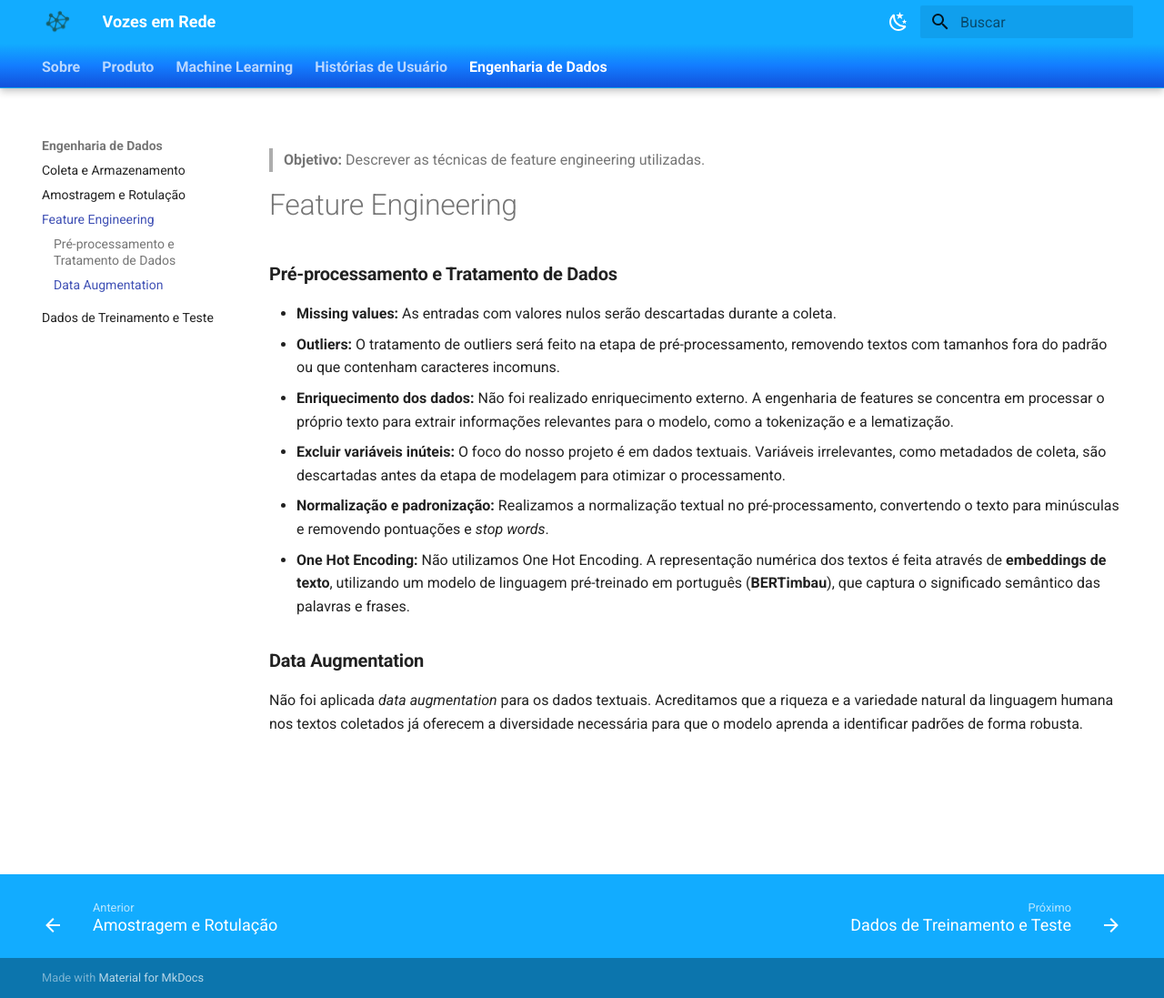
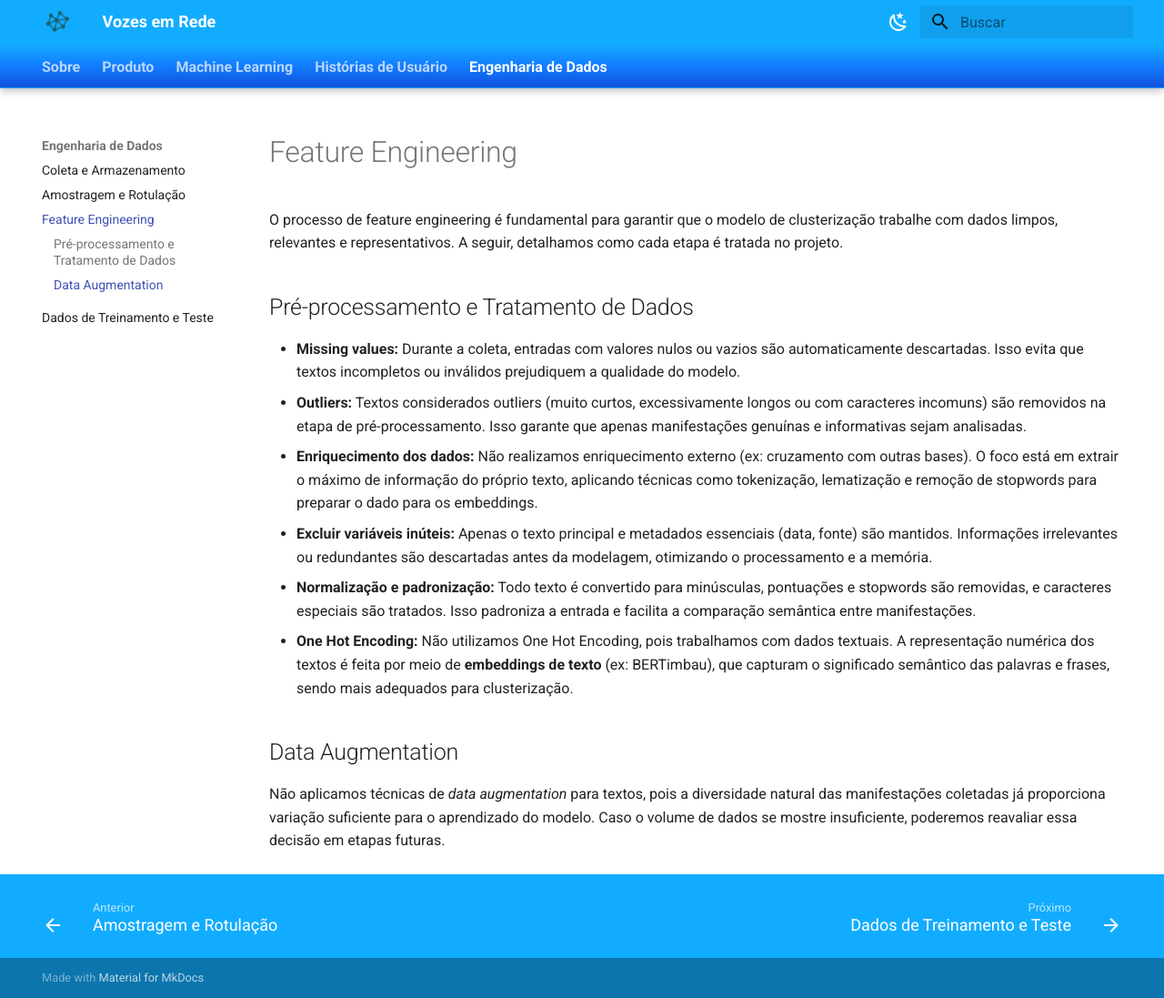
Before and after one commit to unb-Sistemas-de-Machine-learning/group7-social-voice-clusters, an MkDocs documentation site: the page built from docs/engenharia_de_dados/feature_engineering.md, in a window 1280 px wide and 1097 px high. Shown: the whole window at 91% size. Built offline with MkDocs 1.6.1 and Material for MkDocs 9.7.7, drawn with Linux system fonts in a browser that asks for light colours.

Commit message:
fix: fixing grammar

```diff
--- a/docs/engenharia_de_dados/feature_engineering.md
+++ b/docs/engenharia_de_dados/feature_engineering.md
@@ -1,17 +1,16 @@
-> **Objetivo:** Descrever as técnicas de feature engineering utilizadas.
-
 # Feature Engineering
 
-<!-- Listar e descrever técnicas de feature engineering aplicadas. -->
-### **Pré-processamento e Tratamento de Dados**
+O processo de feature engineering é fundamental para garantir que o modelo de clusterização trabalhe com dados limpos, relevantes e representativos. A seguir, detalhamos como cada etapa é tratada no projeto.
 
-* **Missing values:** As entradas com valores nulos serão descartadas durante a coleta.
-* **Outliers:** O tratamento de outliers será feito na etapa de pré-processamento, removendo textos com tamanhos fora do padrão ou que contenham caracteres incomuns.
-* **Enriquecimento dos dados:** Não foi realizado enriquecimento externo. A engenharia de features se concentra em processar o próprio texto para extrair informações relevantes para o modelo, como a tokenização e a lematização.
-* **Excluir variáveis inúteis:** O foco do nosso projeto é em dados textuais. Variáveis irrelevantes, como metadados de coleta, são descartadas antes da etapa de modelagem para otimizar o processamento.
-* **Normalização e padronização:** Realizamos a normalização textual no pré-processamento, convertendo o texto para minúsculas e removendo pontuações e *stop words*.
-* **One Hot Encoding:** Não utilizamos One Hot Encoding. A representação numérica dos textos é feita através de **embeddings de texto**, utilizando um modelo de linguagem pré-treinado em português (**BERTimbau**), que captura o significado semântico das palavras e frases.
+## Pré-processamento e Tratamento de Dados
 
-### **Data Augmentation**
+- **Missing values:** Durante a coleta, entradas com valores nulos ou vazios são automaticamente descartadas. Isso evita que textos incompletos ou inválidos prejudiquem a qualidade do modelo.
+- **Outliers:** Textos considerados outliers (muito curtos, excessivamente longos ou com caracteres incomuns) são removidos na etapa de pré-processamento. Isso garante que apenas manifestações genuínas e informativas sejam analisadas.
+- **Enriquecimento dos dados:** Não realizamos enriquecimento externo (ex: cruzamento com outras bases). O foco está em extrair o máximo de informação do próprio texto, aplicando técnicas como tokenização, lematização e remoção de stopwords para preparar o dado para os embeddings.
+- **Excluir variáveis inúteis:** Apenas o texto principal e metadados essenciais (data, fonte) são mantidos. Informações irrelevantes ou redundantes são descartadas antes da modelagem, otimizando o processamento e a memória.
+- **Normalização e padronização:** Todo texto é convertido para minúsculas, pontuações e stopwords são removidas, e caracteres especiais são tratados. Isso padroniza a entrada e facilita a comparação semântica entre manifestações.
+- **One Hot Encoding:** Não utilizamos One Hot Encoding, pois trabalhamos com dados textuais. A representação numérica dos textos é feita por meio de **embeddings de texto** (ex: BERTimbau), que capturam o significado semântico das palavras e frases, sendo mais adequados para clusterização.
 
-Não foi aplicada *data augmentation* para os dados textuais. Acreditamos que a riqueza e a variedade natural da linguagem humana nos textos coletados já oferecem a diversidade necessária para que o modelo aprenda a identificar padrões de forma robusta.
+## Data Augmentation
+
+Não aplicamos técnicas de *data augmentation* para textos, pois a diversidade natural das manifestações coletadas já proporciona variação suficiente para o aprendizado do modelo. Caso o volume de dados se mostre insuficiente, poderemos reavaliar essa decisão em etapas futuras.
```
Also changed, not shown: docs/engenharia_de_dados/amostragem_e_rotulacao.md (+6 -9 lines), docs/engenharia_de_dados/coleta_e_armazenamento.md (+6 -4 lines), docs/engenharia_de_dados/dados_treinamento_teste.md (+5 -6 lines).
